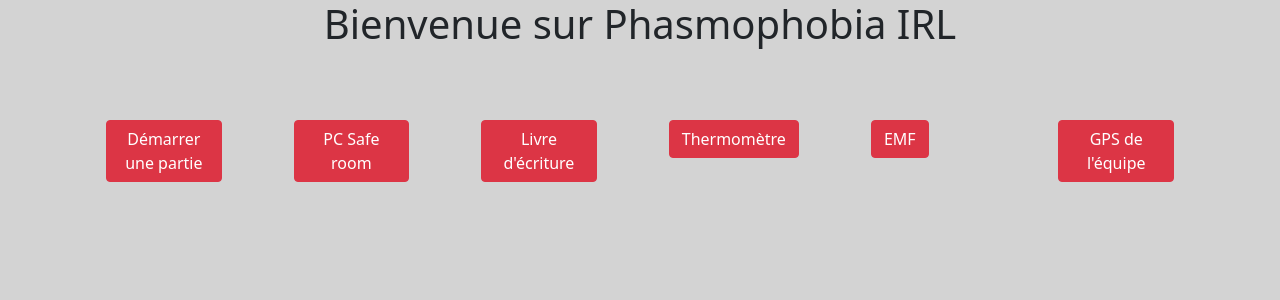
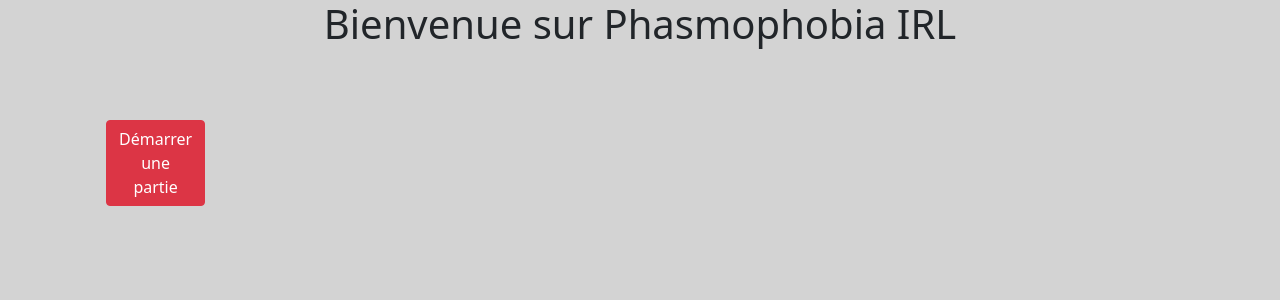
Before and after one commit to Zigotote/phasmophobia, a Vue app: page / in a window 1280 px wide. Shown: the top 300 px of the page. Built offline with nearby package versions, Linux system fonts and the light colour scheme; no server answers.

Commit message:
Upd: improve home

```diff
--- a/src/views/ChooseGhost.vue
+++ b/src/views/ChooseGhost.vue
@@ -1,5 +1,7 @@
 <template>
-  <button class="btn btn-outline-dark" @click="$emit('setPage', '')">Retour</button>
+  <button class="btn btn-outline-dark" @click="$emit('setPage', '')">
+    Retour
+  </button>
   <div class="container">
     <h1 class="text-center mb-5">Sélectionnez votre fantôme</h1>
     <div class="row">
@@ -17,7 +19,7 @@
 
 export default {
   name: "ChooseGhost",
-  emits: ['setPage'],
+  emits: ["setPage"],
   setup(_, context) {
     const socket = SocketConfig.SOCKET;
     const ghosts = [
@@ -36,14 +38,15 @@
       "Yokai",
       "Hantu",
     ];
-    socket.on('GHOST_CHOSEN', () => {
-      context.emit('setPage', 'choose-ghost-room');
-    })
+    socket.on("GHOST_CHOSEN", () => {
+      context.emit("setPage", "choose-ghost-room");
+      localStorage.setItem("PARTY_START", false);
+    });
 
     ghosts.sort();
     const sendGhost = (ghostButton) => {
       const ghostName = ghostButton.target.innerHTML;
-      socket.emit('GHOST_CHOSEN', ghostName);
+      socket.emit("GHOST_CHOSEN", ghostName);
     };
     return { ghosts, sendGhost };
   },
--- a/src/views/Home.vue
+++ b/src/views/Home.vue
@@ -2,12 +2,13 @@
   <div class="container">
     <h1 class="text-center mb-5">Bienvenue sur Phasmophobia IRL</h1>
     <div class="row">
-      <div
-        class="col"
-        v-for="link in links"
-        :key="link.to"
-      >
-        <button type="button" @click="$emit('setPage', link.to)" class="btn btn-danger m-4">
+      <div class="col" v-for="link in links" :key="link.to">
+        <button
+          type="button"
+          @click="$emit('setPage', link.to)"
+          class="btn btn-danger m-4"
+          v-if="link.to == 'choose-ghost' || partyStart"
+        >
           {{ link.name }}
         </button>
       </div>
@@ -16,14 +17,21 @@
 </template>
 
 <script>
+import { ref } from "vue";
+import SocketConfig from "../socket.config";
+
 export default {
   name: "Home",
-  emits: ['setPage'],
+  emits: ["setPage"],
   setup() {
     const links = [
       {
         to: "choose-ghost",
         name: "Démarrer une partie",
+      },
+      {
+        to: "ghost-home",
+        name: "Vue fantôme",
       },
       {
         to: "safe-room",
@@ -46,7 +54,14 @@
         name: "GPS de l'équipe",
       },
     ];
-    return { links };
+
+    let partyStart = ref(localStorage.getItem("PARTY_START"));
+    const socket = SocketConfig.SOCKET;
+    socket.on("PARTY_START", () => {
+      partyStart = true;
+      localStorage.setItem("PARTY_START", true);
+    });
+    return { links, partyStart };
   },
 };
 </script>
```
